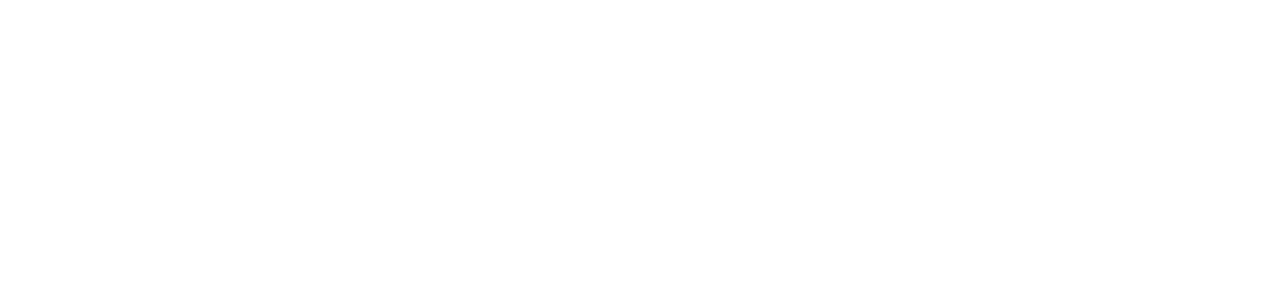
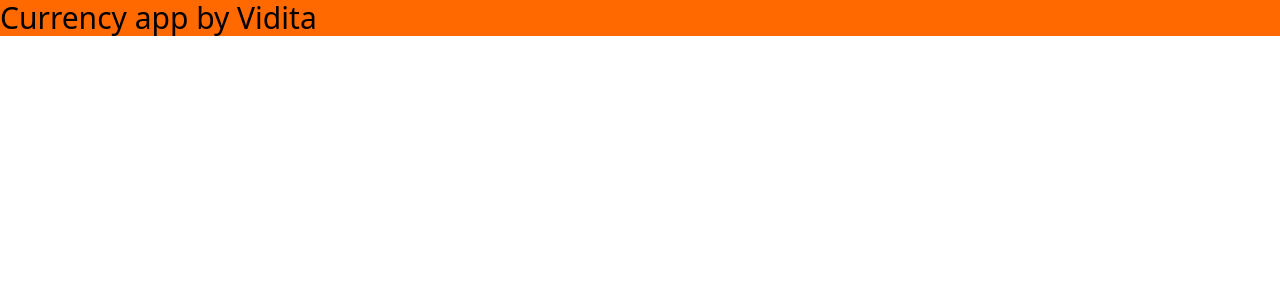
Before and after one commit to viditasingh/Currency-Exchange, a React (Vite) app: page / in a window 1280 px wide. Shown: the top 300 px of the page. Built offline with nearby package versions, Linux system fonts and the light colour scheme.

Commit message:
update app.jsx

```diff
--- a/src/App.jsx
+++ b/src/App.jsx
@@ -4,7 +4,7 @@
 
   return (
     <>
-
+      <h1 className='text-3xl bg-orange-500'>Currency app by Vidita</h1>
     </>
   )
 }
```
